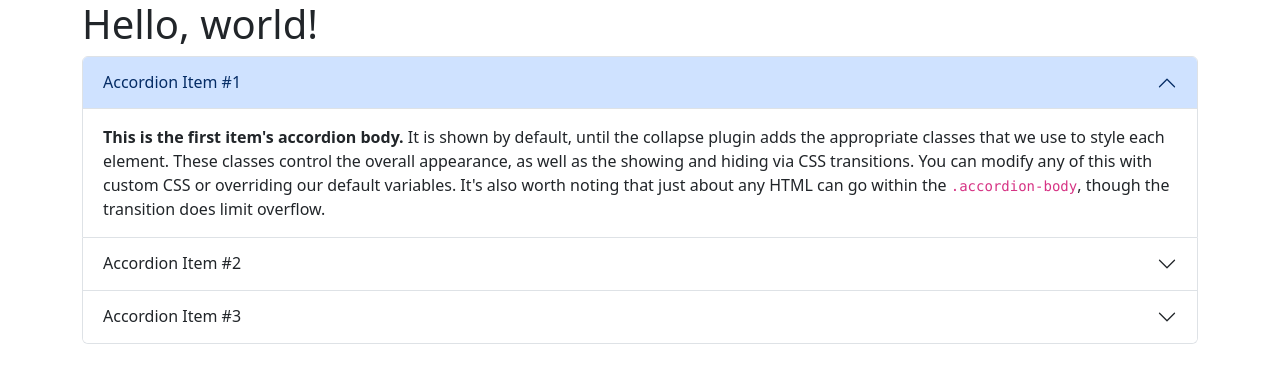
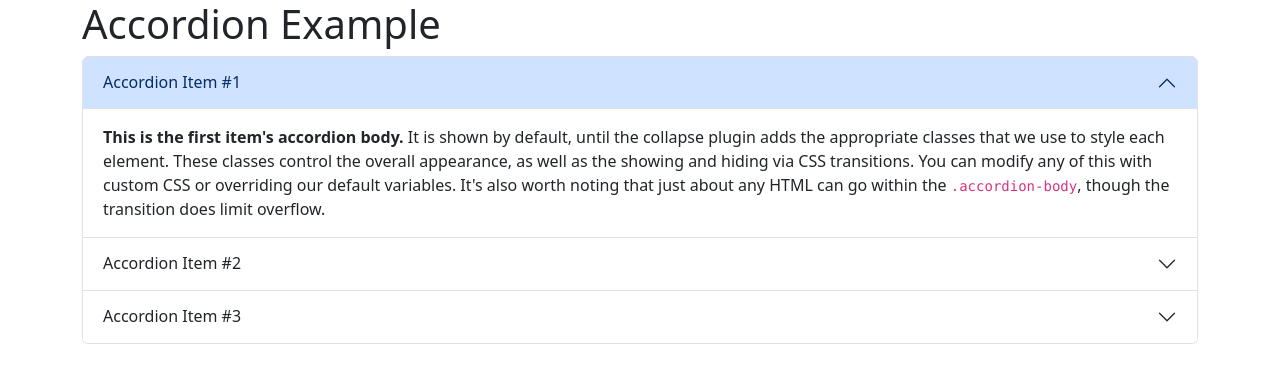
Before and after one commit to Amorofi/hw1, a plain HTML site: page accordion.html in a window 1280 px wide. Drawn offline with nearby package versions, Linux system fonts and the light colour scheme.

Commit message:
Update accordion.html

```diff
--- a/accordion.html
+++ b/accordion.html
@@ -8,7 +8,7 @@
   </head>
   <body>
     <div class="container">
-    <h1>Hello, world!</h1>
+    <h1>Accordion Example</h1>
 
 <div class="accordion" id="accordionExample">
   <div class="accordion-item">
```
